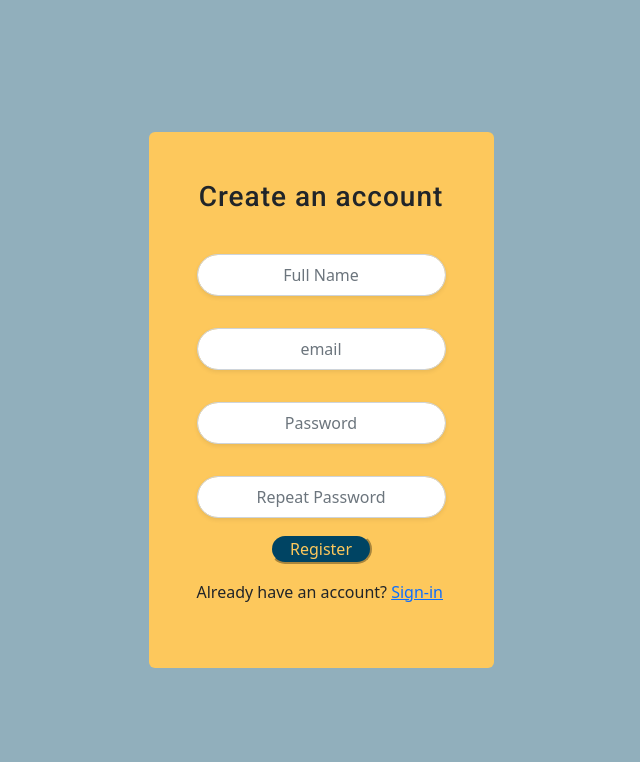
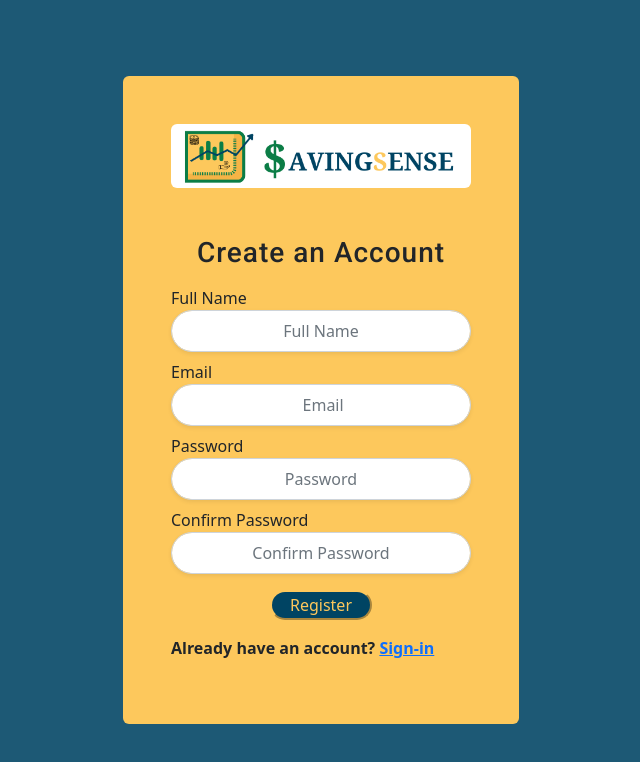
Before and after one commit to elainelynch/SavingSense, a React (Vite) app: page /register in a window 1280 px wide. Shown: the top 762 px of the page, without its empty margins (319-959 px from the left). Built offline with nearby package versions, Linux system fonts and the light colour scheme.

Commit message:
added:modal

```diff
--- a/src/components/Login.jsx
+++ b/src/components/Login.jsx
@@ -1,6 +1,8 @@
 import { useEffect } from "react"
 import { Link } from "react-router-dom"
 import "../style/login.scss"
+import savingsense from "/savingsense.png";
+
 
 
 function Login() {
@@ -14,6 +16,7 @@ function Login() {
       <div className="signup register d-flex justify-content-center align-items-center vh-100 bg-signup">
         <div className="form_container">
           <form className="conteiner bg-register p-5 rounded">
+            <img src={savingsense} alt="Savingsense logo"  width="300" className="savingsense-logo mb-5 rounded"/>
             <div className="mb-2">
               <h3 className="start-end mb-3">Login</h3>
               <label htmlFor="email"></label>
--- a/src/components/Register.jsx
+++ b/src/components/Register.jsx
@@ -1,46 +1,114 @@
+import "../style/register.scss";
 import { Link } from "react-router-dom";
-import "../style/register.scss";
 import { useEffect } from "react";
-
+import savingsense from "/savingsense.png";
 
 function Register() {
 
+
   useEffect(() => {
     document.title = 'Register';
-  }, [])
-  return(
+  }, []);
 
+  const handleSubmit = (event) => {
+    event.preventDefault();
+    // Process form data here
+
+    // Show the modal
+    const myModal = new Register.Modal(document.getElementById("exampleModal"));
+    myModal.show();
+  };
+
+  return (
     <>
       <div className="signup register d-flex justify-content-center align-items-center vh-100 bg-signup">
         <div className="form_container">
           <form className="conteiner bg-register p-5 rounded">
-          <h3 className="text-center mb-3 text-lowercase"><span className="text-uppercase">C</span>reate an account</h3>
+            <img src={savingsense} alt="Savingsense logo" width="300" className="savingsense-logo mb-5 rounded" />
+            <h3 className="text-center mb-3 text-lowercase"><span className="text-uppercase">C</span>reate an <span className="text-uppercase">A</span>ccount</h3>
             <div className="mb-2">
-            <label htmlFor="fname"></label>
-            <input type="text" placeholder="Full Name" className="form-control rounded-pill border-input shadow-sm p-2 text-center" required/>
+              <label htmlFor="fname">Full Name</label>
+              <input type="text" id="fname" placeholder="Full Name" className="form-control rounded-pill border-input shadow-sm p-2 text-center" required />
             </div>
             <div className="mb-2">
-            <label htmlFor="email"></label>
-            <input type="email" placeholder="email" className="form-control rounded-pill shadow-sm p-2 text-center" required/>
+              <label htmlFor="email">Email</label>
+              <input type="email" id="email" placeholder=" Email" className="form-control rounded-pill shadow-sm p-2 text-center" required />
             </div>
             <div className="mb-2">
-            <label htmlFor="password"></label>
-            <input type="password" placeholder="Password" className="form-control rounded-pill shadow-sm p-2 text-center" required/>
+              <label htmlFor="password">Password</label>
+              <input type="password" id="password" placeholder="Password" className="form-control rounded-pill shadow-sm p-2 text-center" required />
             </div>
             <div className="mb-2">
-            <label htmlFor="rpassword"></label>
-            <input type="password" placeholder="Repeat Password" className="form-control rounded-pill shadow-sm p-2 text-center" required/>
+              <label htmlFor="rpassword">Confirm Password</label>
+              <input type="password" id="rpassword" placeholder="Confirm Password" className="form-control rounded-pill shadow-sm p-2 text-center" required />
             </div>
             <div className="d-flex justify-content-center mt-3">
-          <button className="rounded-pill btn-primary">Register</button>
+              <Link to="/">
+                <button type="submit" className="rounded-pill btn-primary" aria-labelledby="exampleModalLabel" aria-hidden="true">
+                  Register
+                </button>
+              </Link>
+              <div className="modal fade" id="exampleModal" tabIndex="-1" aria-labelledby="exampleModalLabel" aria-hidden="true">
+                <div className="modal-dialog">
+                  <div className="modal-content">
+                    <div className="modal-header">
+                      <h1 className="modal-title fs-5" id="exampleModalLabel">
+                        Thank you!
+                      </h1>
+                      <button type="button" className="btn-close" data-bs-dismiss="modal" aria-label="Close"></button>
                     </div>
-          <p className="mt-3 fw-semi bold">Already have an account? <Link to="/">Sign-in</Link></p>
+                    <div className="modal-body">Your details have been successfully submitted. We'll get back to you soon.</div>
+                    <div className="modal-footer">
+                      <div className="bg-gerwin">
+                        <button type="button" className="btn rounded-pill" data-bs-dismiss="modal">
+                          Close
+                        </button>
+                      </div>
+                      <div>
+                        <Link to="/">
+                          <button type="button" className="btn rounded-pill">
+                            Save
+                          </button>
+                        </Link>
+                      </div>
+                    </div>
+                  </div>
+                </div>
+              </div>
+            </div>
+            <p className="mt-3 fw-semibold">Already have an account? <Link to="/">Sign-in</Link></p>
           </form>
         </div>
-
+      </div>
+      <div className="modal fade" id="exampleModal" tabIndex="-1" aria-labelledby="exampleModalLabel" aria-hidden="true">
+        <div className="modal-dialog">
+          <div className="modal-content">
+            <div className="modal-header">
+              <h1 className="modal-title fs-5" id="exampleModalLabel">
+                Thank you!
+              </h1>
+              <button type="button" className="btn-close" data-bs-dismiss="modal" aria-label="Close"></button>
+            </div>
+            <div className="modal-body">Your details have been successfully submitted. We'll get back to you soon.</div>
+            <div className="modal-footer">
+              <div className="bg-gerwin">
+                <button type="button" className="btn rounded-pill" data-bs-dismiss="modal">
+                  Close
+                </button>
+              </div>
+              <div>
+                <Link to="/">
+                  <button type="button" className="btn rounded-pill">
+                    Save
+                  </button>
+                </Link>
+              </div>
+            </div>
+          </div>
+        </div>
       </div>
     </>
-  )
+  );
 }
 
-export default Register
+export default Register;
--- a/src/style/register.scss
+++ b/src/style/register.scss
@@ -262,7 +262,7 @@ ul {
 /*register */
 
 .bg-signup{
-  background-color: var(--primary-100);
+  background-color: var(--primary-500);
 }
 
 
@@ -278,14 +278,14 @@ ul {
   border-color: var(--accent);
 }
 
-.btn-primary:hover{
-  color: var(--accent);
-  background-color: var(--Pharmaceutical-green);
-}
 
 .border-input{
   border-color: var(--primary-600);
   border-bottom: var(--accent);
+}
+
+.bg-gerwin{
+  background-color: var(--primary-600);
 }
 
 @media only screen and (min-width: 768px) {
```
Lines whose indentation alone changed are shown as unchanged.
